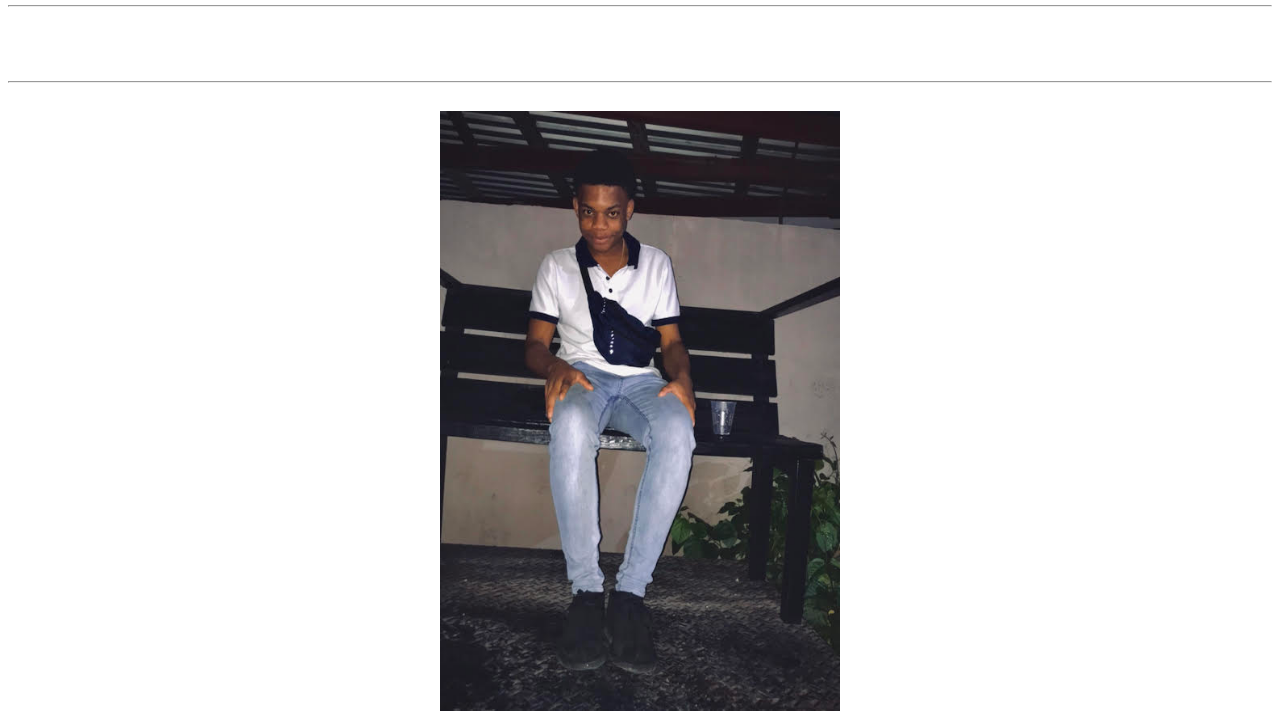
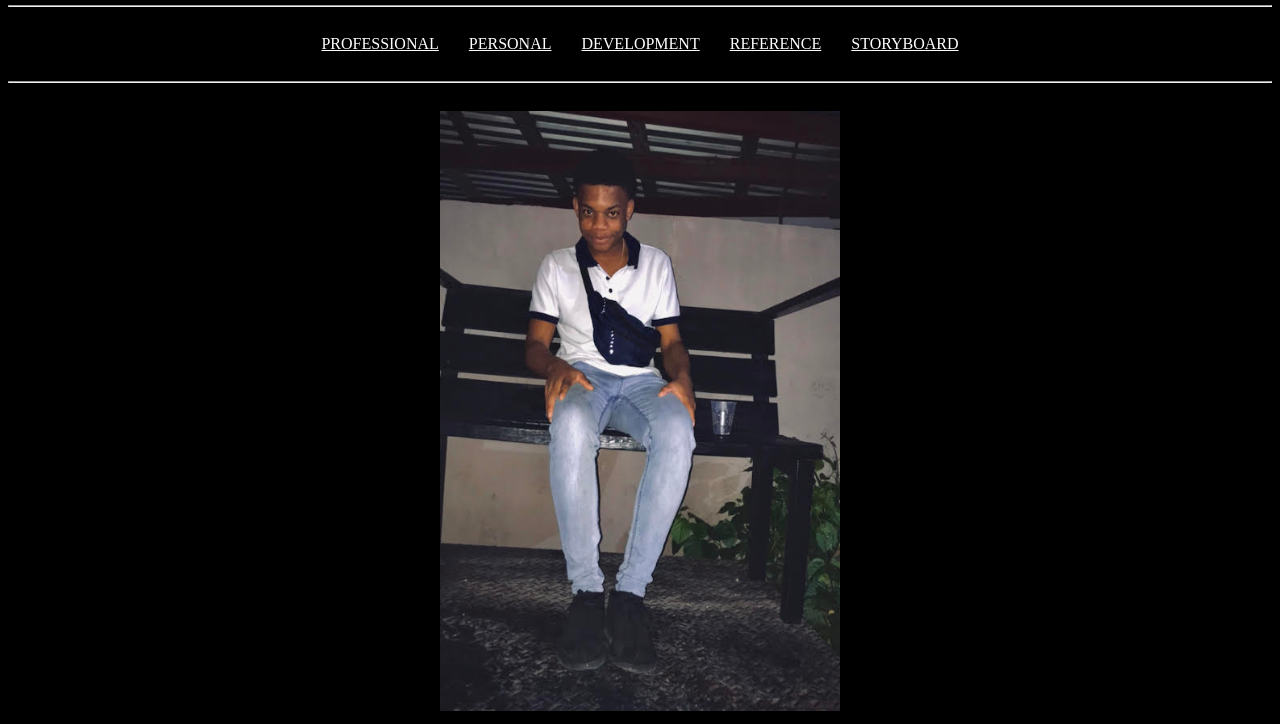
Before and after one commit to JamelCampbell/ALLABOUTME-JamelCampbell.github.io, a plain HTML site: page index.html in a window 1280 px wide. Shown: the part 169-893 px from the top of the page. Drawn offline with Linux system fonts and the light colour scheme.

Commit message:
Made a change

```diff
--- a/index.html
+++ b/index.html
@@ -9,7 +9,7 @@
 		<meta name ="Keywords" content="HTML, tags, Website"/>
 		<link rel="icon" href="../Assets/website.jpg"/>
 	</head>
-	<body style="backgroundcolor:black;">
+	<body style="background-color:black;">
 		<center>
 		 <table border = '0' width = '80%' cellpadding = '20'>
 		  <tr>
```
